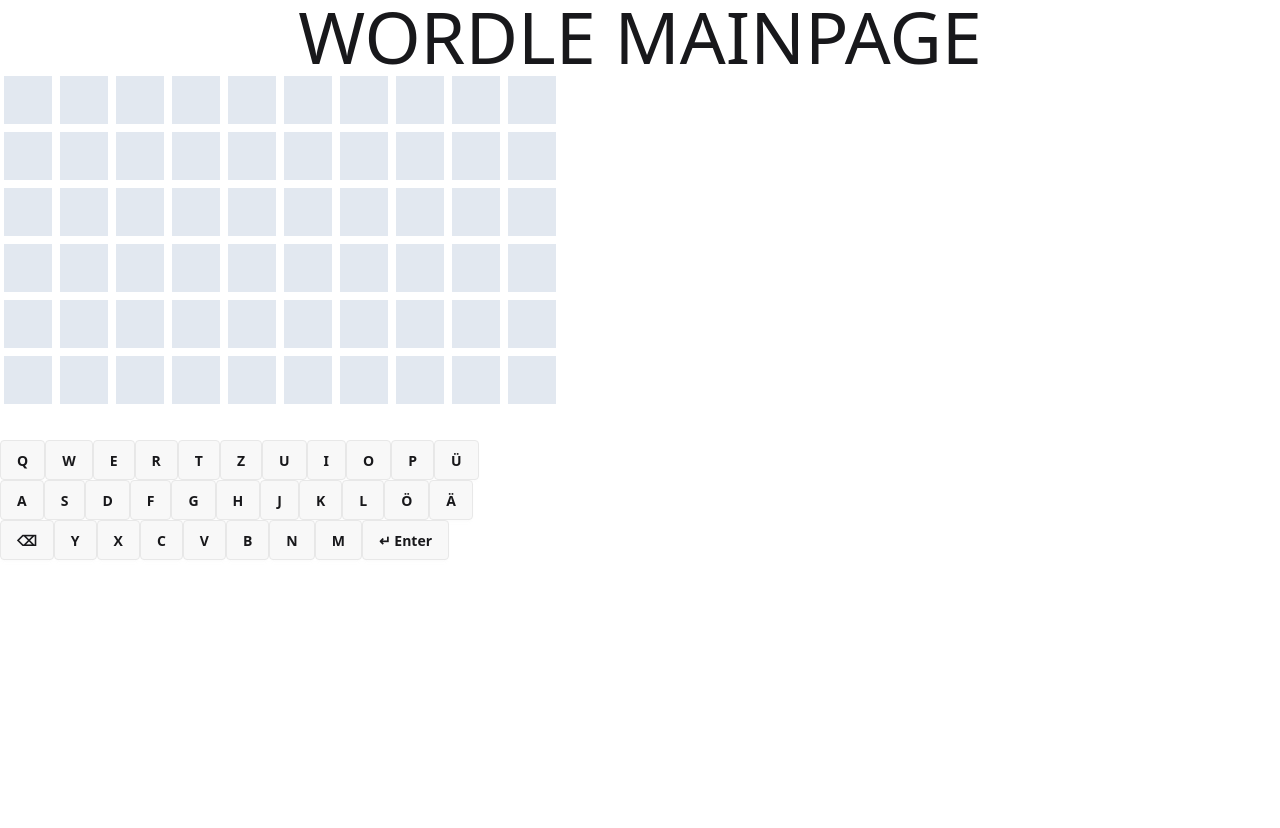
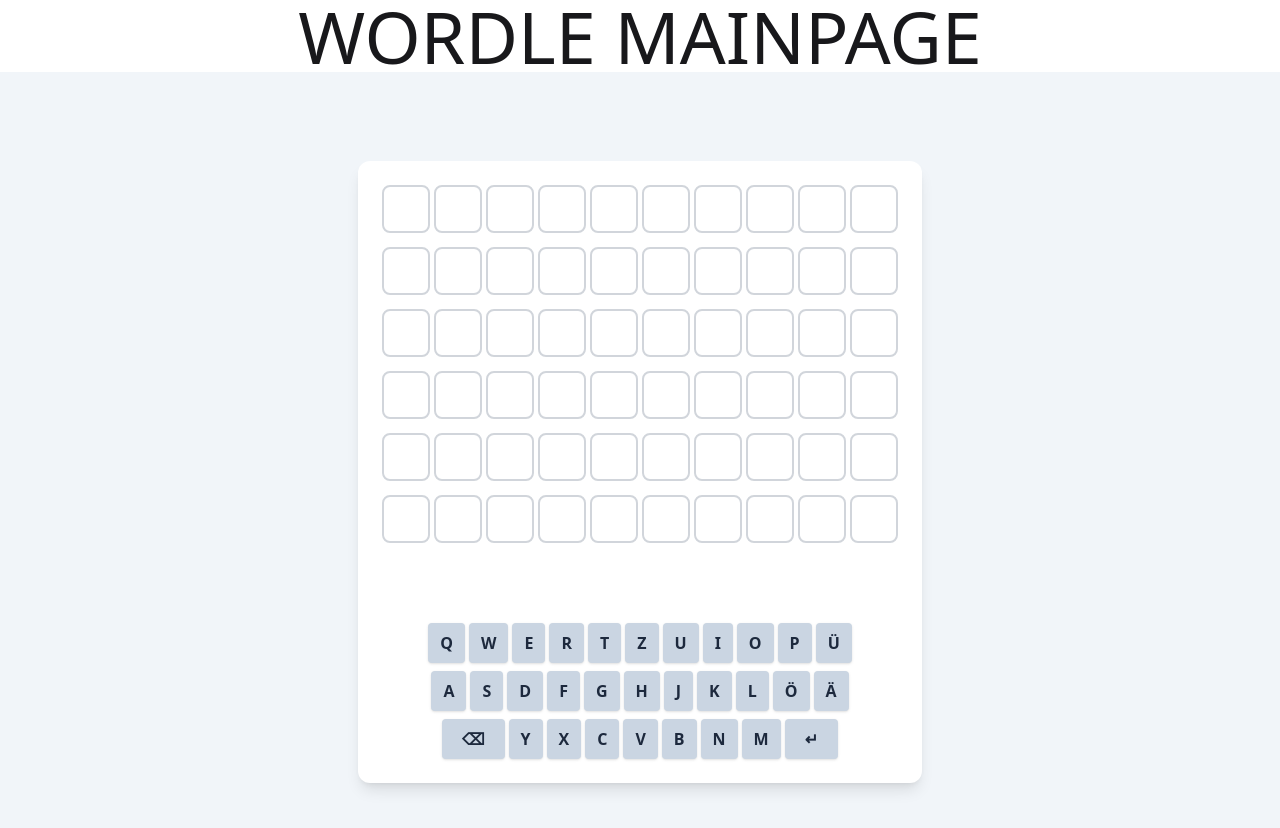
Before and after one commit to Sm9zaHVhCg/SW1-Project, an Angular app in the folder wordleFrontend/: page /game in a window 1280 px wide. Shown: the top 828 px of the page. Before the commit the page ends 800 px from the top, so only its background shows below. Built offline with nearby package versions, Linux system fonts and the light colour scheme.

Commit message:
Added animation. Made it prettier.

```diff
--- a/wordleFrontend/src/app/game/game.html
+++ b/wordleFrontend/src/app/game/game.html
@@ -1,41 +1,72 @@
-<div>
+<div class="min-h-screen flex flex-col items-center justify-center bg-slate-100">
+  <div class="bg-white p-6 rounded-xl shadow-lg space-y-6">
+
+    <!--Guesses area-->
+    <div class="space-y-3.5">
       @for(guess of guesses; track $index) {
-    <div class="flex">
+        <div class="flex gap-1 justify-center">
           @for(box of guess; track $index){
             <div
-          [ngClass]="box.color"
-          class="flex text-gray-700 font-semibold w-12 h-12 m-1 justify-center items-center">{{ box.letter }}</div>
+              class="tile"
+              [ngClass]="[
+              box.revealed ? box.color : '',
+              box.flip ? 'flip' : '',
+              box.pop ? 'pop' : '']"
+              >{{ box.letter }}</div>
           }
         </div>
       }
-
-  <div class="text-lg h-8">
+    </div>
+    <!-- Message area -->
+    <div
+      class="h-8 text-center text-lg font-semibold transition-opacity duration-200"
+      [ngClass]="message === 'You won !' ? 'win' : 'text-slate-800'"
+      [class.opacity-0]="!message">
       {{ message }}
     </div>
 
-  <div>
-    <div class="flex">
+    <!-- Keyboard -->
+    <div class="keyboard space-y-2 select-none">
+      <div class="flex gap-1 justify-center">
         @for(letter of top; track $index) {
-        <div>
-          <button class="btn" (click)="letterClicked(letter)">{{ letter }}</button>
-        </div>
+          <button
+            class="key"
+            (click)="letterClicked(letter)">
+            {{ letter }}
+          </button>
         }
       </div>
-    <div class="flex">
+      <div class="flex gap-1 justify-center">
         @for(letter of middle; track $index) {
-        <div>
-          <button class="btn" (click)="letterClicked(letter)">{{ letter }}</button>
-        </div>
+          <button
+            class="key"
+            (click)="letterClicked(letter)">
+            {{ letter }}
+          </button>
         }
       </div>
-    <div class="flex">
-      <button class="btn" (click)="deleteClicked()">⌫</button>
+      <div class="flex gap-1 justify-center">
+        <!-- Delete button -->
+        <button
+          class="key key-wide"
+          (click)="deleteClicked()">
+          ⌫
+        </button>
+        <!-- letters -->
         @for(letter of bottom; track $index) {
-        <div>
-          <button class="btn" (click)="letterClicked(letter)">{{ letter }}</button>
-        </div>
+          <button
+            class="key"
+            (click)="letterClicked(letter)">
+            {{ letter }}
+          </button>
         }
-      <button class="btn" (click)="enterClicked()">↵ Enter</button>
+        <!-- Enter button -->
+        <button
+          class="key key-wide"
+          (click)="enterClicked()">
+          ↵
+        </button>
       </div>
     </div>
   </div>
+</div>
--- a/wordleFrontend/src/app/game/game.ts
+++ b/wordleFrontend/src/app/game/game.ts
@@ -4,6 +4,9 @@ import {NgClass} from '@angular/common';
 interface Box {
   letter: string;//which letter it is
   color: string;//what color it is
+  flip: boolean;
+  pop: boolean;
+  revealed: boolean;
 }
 
 const GUESS_LIMIT = 6;
@@ -14,7 +17,7 @@ const GUESS_LIMIT = 6;
     NgClass
   ],
   templateUrl: './game.html',
-  styleUrl: './game.css',
+  styleUrls: ['./game.css'],
 })
 
 export class Game {
@@ -34,7 +37,12 @@ export class Game {
     for(let j = 0; j < GUESS_LIMIT; j++){
       const attempt: Box[] = [];
       for(let i = 0; i < this.wordLength; i++){
-        attempt.push({color: 'bg-slate-200', letter: ''});
+        attempt.push({
+          letter: '',
+          color: '',
+          flip: false,
+          pop: false,
+          revealed: false,});
       }
       this.guesses.push(attempt);
     }
@@ -44,14 +52,23 @@ export class Game {
     if (this.currLetter >= this.wordLength) {
       return; //Out of bounds, End of word reached
     }
-    this.guesses[this.currGuess][this.currLetter].letter = letter;
+    const box = this.guesses[this.currGuess][this.currLetter];
+    box.letter = letter;
+    box.pop = true;
+
+    setTimeout(() => box.pop = false, 100);
     this.currLetter++;
   }
 
   // When deleting letters
   deleteClicked() {
-    this.currLetter = Math.max(0, this.currLetter - 1);
-    this.guesses[this.currGuess][this.currLetter].letter = ''
+    if  (this.currLetter === 0){
+      return;
+    }
+    this.currLetter--;
+    const box = this.guesses[this.currGuess][this.currLetter];
+    box.letter = '';
+    box.color = '';
   }
 
   // Entering a guess
@@ -59,13 +76,9 @@ export class Game {
 
   enterClicked() {
     let greenCount = 0;
-    if(this.currGuess >= GUESS_LIMIT) {
-      //All done!!
-      this.message = "You lost!";
-      return;
-    }
+
     if(this.currLetter < this.wordLength){
-      this.message = 'Too short';
+      this.message = 'Your answer is too short';
       return;
     }
     this.message = '';
@@ -78,35 +91,55 @@ export class Game {
     for (let i = 0; i < this.wordLength; i++){
       if (answer[i].letter === this.word[i]){
         answerCheck[i] = ''; // Mark off green letters
-        answer[i].color = 'bg-green-500';
+        answer[i].color = 'green';
         greenCount++;
       }
     }
     for (let i = 0; i < this.wordLength; i++){
-      if (answer[i].color === 'bg-green-500') {
+      if (answer[i].color === 'green') {
         continue;
       }
       if(answerCheck.includes(answer[i].letter)){
         answerCheck[answerCheck.indexOf(answer[i].letter)] = ''; // Mark off yellow letters
-        answer[i].color = 'bg-yellow-400';
+        answer[i].color = 'yellow';
       }
       else{
-        answer[i].color = 'bg-slate-400'
+        answer[i].color = 'gray'
       }
     }
-    //Move onto next guess
+    //Flip animation
+    answer.forEach((box, i) => {
+      setTimeout(() => {
+        box.flip = true;
 
-    //Check if you've won
-    if(greenCount >= this.wordLength){
-      this.message = "You won !";
+        // reveal color halfway through flip
+        setTimeout(() => {
+          box.revealed = true;
+        }, 200);
+
+      }, i * 200);
+    });
+
+    // Won
+    if (greenCount === this.wordLength) {
+      this.message = "You won!";
       return;
     }
+
+    // Loss (last guess used)
+    if (this.currGuess === GUESS_LIMIT - 1) {
+      this.message = "You lost!";
+      return;
+    }
+
+    //Move onto next guess
     this.currGuess++;
     this.currLetter = 0;
+    answer.forEach(box => box.flip = false);
   }
 
   private isValidWord(s: string) {
-    //Checks if a word is real/exists
+    //Checks if a word is real/exists. Right now not implemented and not in scope.
     return true;
   }
 }
--- a/wordleFrontend/src/styles.css
+++ b/wordleFrontend/src/styles.css
@@ -1,2 +1,100 @@
 @import "tailwindcss";
 @plugin "daisyui";
+
+.key {
+  @apply px-3 py-2
+  rounded
+  font-semibold
+  bg-slate-300
+  text-slate-800
+  hover:bg-slate-400
+  active:scale-95
+  transition
+  shadow-sm hover:shadow;
+}
+
+.key-wide {
+  @apply px-5;
+}
+
+.tile {
+  width: 3rem;
+  height: 3rem;
+  border-radius: 0.5rem;
+  border: 2px solid #d1d5db;
+  display: flex;
+  align-items: center;
+  justify-content: center;
+  font-family: 'Inter', system-ui, sans-serif;
+  font-size: 1rem;
+  font-weight: 600;
+  letter-spacing: 0.05em;
+  color: #1f2937;
+  background-color: #ffffff;
+  transition: background-color 0.3s, border-color 0.3s, transform 0.3s;
+  backface-visibility: hidden;
+  transform-style: preserve-3d;
+}
+
+.tile.green {
+  background-color: #6aaa64;
+  border-color: #6aaa64;
+  color: #ffffff;
+  box-shadow: 0 1px 2px rgba(0,0,0,0.08); /* subtle depth, no bleed */
+}
+
+.tile.yellow {
+  background-color: #c9b458;
+  border-color: #c9b458;
+  color: #ffffff;
+  box-shadow: 0 1px 2px rgba(0,0,0,0.08);
+}
+
+.tile.gray {
+  background-color: #7a7d80;
+  border-color: #7a7d80;
+  color: #ffffff;
+  box-shadow: 0 1px 2px rgba(0,0,0,0.08);
+}
+
+.tile.green, .tile.yellow, .tile.gray {
+  box-shadow: inset 0 -2px 0 rgba(0,0,0,0.1);
+}
+
+@keyframes shake {
+  0% { transform: translateX(0); }
+  25% { transform: translateX(-4px); }
+  50% { transform: translateX(4px); }
+  75% { transform: translateX(-4px); }
+  100% { transform: translateX(0); }
+}
+
+.shake {
+  animation: shake 0.4s;
+}
+
+.win {
+  color: #6aaa64;
+  font-weight: 700;
+  text-shadow: 0 0 6px rgba(106, 170, 100, 0.6);
+}
+
+@keyframes pop {
+  0% { transform: scale(0.8); }
+  100% { transform: scale(1); }
+}
+.pop {
+  animation: pop 0.1s ease;
+}
+
+@keyframes flip {
+  0%   { transform: rotateX(0); }
+  40%  { transform: rotateX(90deg); }
+  60%  { transform: rotateX(90deg); }
+  100% { transform: rotateX(0); }
+}
+
+.flip {
+  animation: flip 0.6s cubic-bezier(0.4, 0, 0.2, 1);
+  transform-style: preserve-3d;
+}
```
Lines whose indentation alone changed are shown as unchanged.
